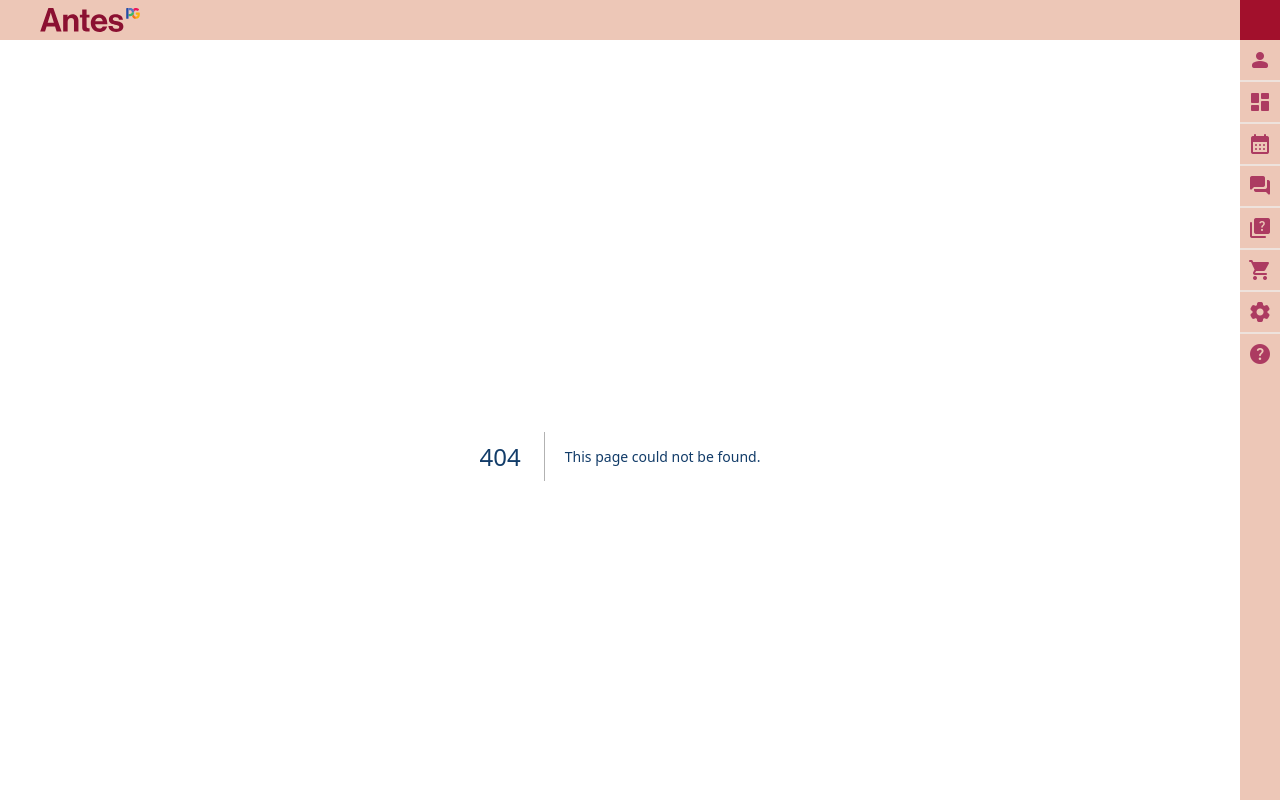
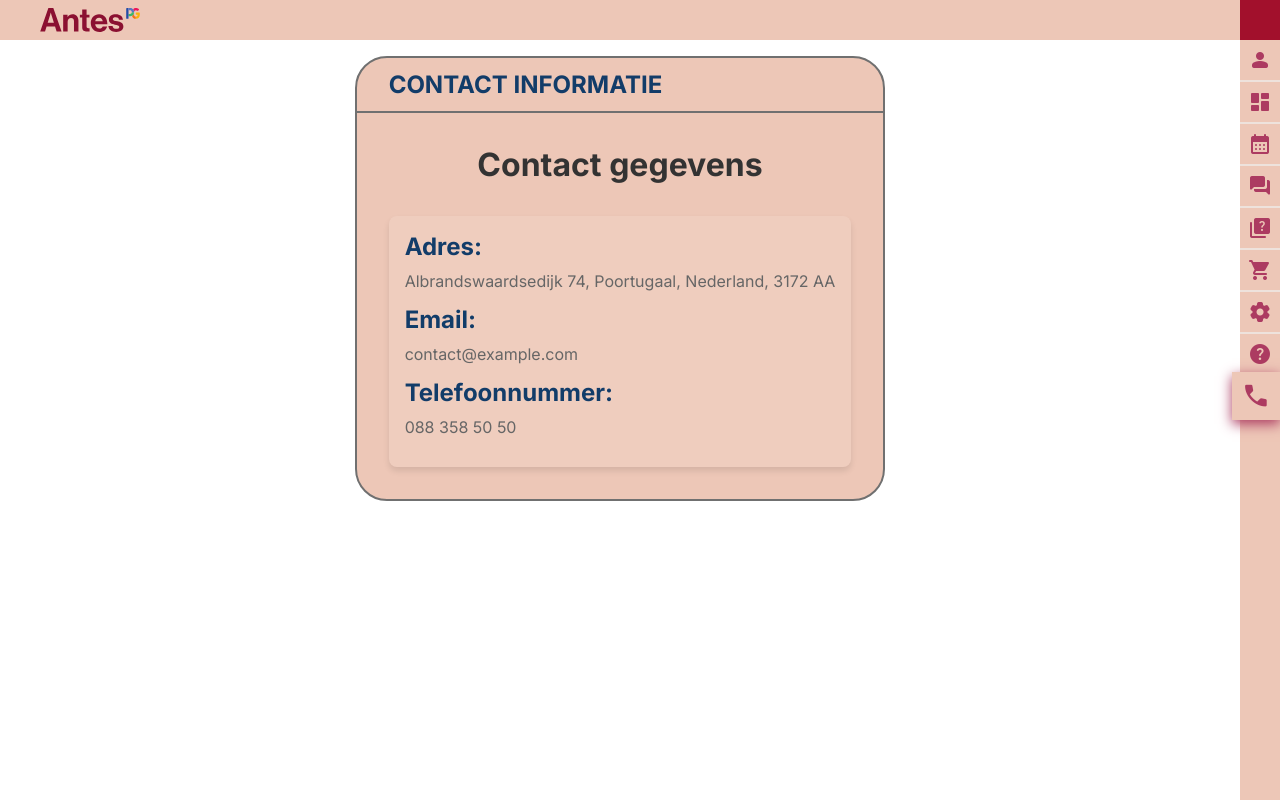
Before and after one commit to stssrn/ProjectC_Groep5, a Next.js app in the folder frontend/: page /contact in a window 1280 px wide. Before the commit this address had no page. Built offline with nearby package versions, Linux system fonts and the light colour scheme.

Commit message:
Contactinformatie
concept is gemaakt, moet nog aan teamgenoten vragen of ze het mooi/goed vinden voor nu is het af

```diff
--- /dev/null
+++ b/frontend/app/contact/page.module.css
@@ -0,0 +1,23 @@
+.container {
+  display: flex;
+  flex-direction: column;
+  align-items: center;
+  justify-content: center;
+  padding: 50px;
+  min-height: 80vh;
+}
+
+.infoCard {
+  max-width: 500px;
+  width: 100%;
+}
+
+@media (max-width: 600px) {
+  .container {
+    padding: 20px;
+  }
+
+  .infoCard {
+    padding: 12px;
+  }
+}
--- /dev/null
+++ b/frontend/app/contact/page.tsx
@@ -0,0 +1,47 @@
+"use client";
+import React from "react";
+import styled from "@emotion/styled";
+import Container from "../components/Container";
+
+const Title = styled.h1`
+  text-align: center;
+  margin-bottom: 32px;
+  font-size: 2rem;
+  color: #333;
+`;
+
+const InfoCard = styled.div`
+  background: rgba(255, 255, 255, 0.1);
+  padding: 16px;
+  border-radius: 8px;
+  box-shadow: 0 4px 6px rgba(0, 0, 0, 0.1);
+
+  h2 {
+    font-size: 1.5rem;
+    margin-bottom: 8px;
+  }
+
+  p {
+    margin-bottom: 12px;
+    color: #666;
+    line-height: 1.5;
+  }
+`;
+
+const ContactInfoPage = () => {
+  return (
+    <Container title="Contact informatie">
+      <Title>Contact gegevens</Title>
+      <InfoCard>
+        <h2>Adres:</h2>
+        <p>Albrandswaardsedijk 74, Poortugaal, Nederland, 3172 AA</p>
+        <h2>Email:</h2>
+        <p>contact@example.com</p>
+        <h2>Telefoonnummer:</h2>
+        <p>088 358 50 50</p>
+      </InfoCard>
+    </Container>
+  );
+};
+
+export default ContactInfoPage;
--- a/frontend/app/layout.tsx
+++ b/frontend/app/layout.tsx
@@ -30,7 +30,8 @@ const navItems = [
   { path: "quiz", symbol: "quiz" },
   { path: "winkel", symbol: "shopping_cart" },
   { path: "instellingen", symbol: "settings" },
-  { path: "faq", symbol: "help"}
+  { path: "faq", symbol: "help"},
+  {path: "contact", symbol: "call"}
 ];
 
 export default function RootLayout({
```
